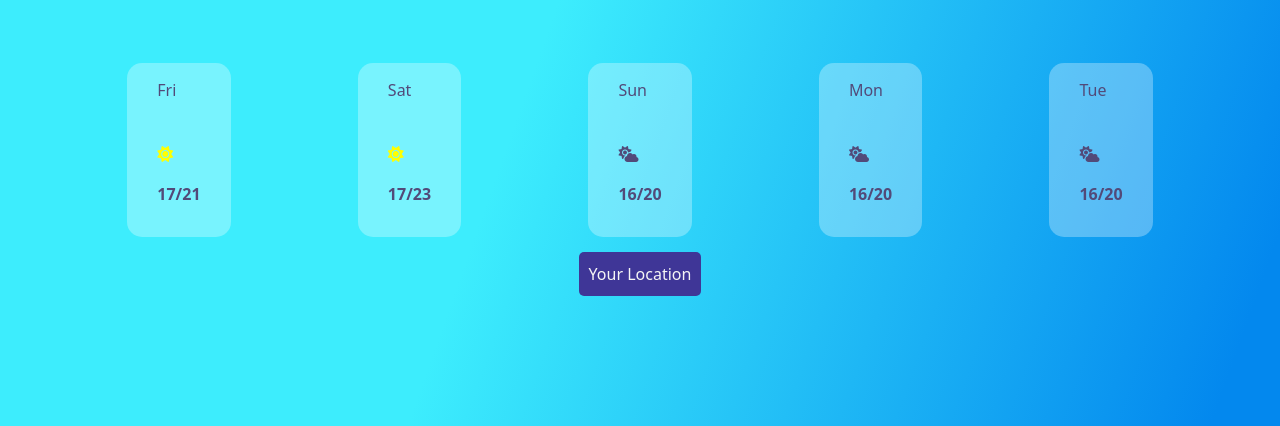
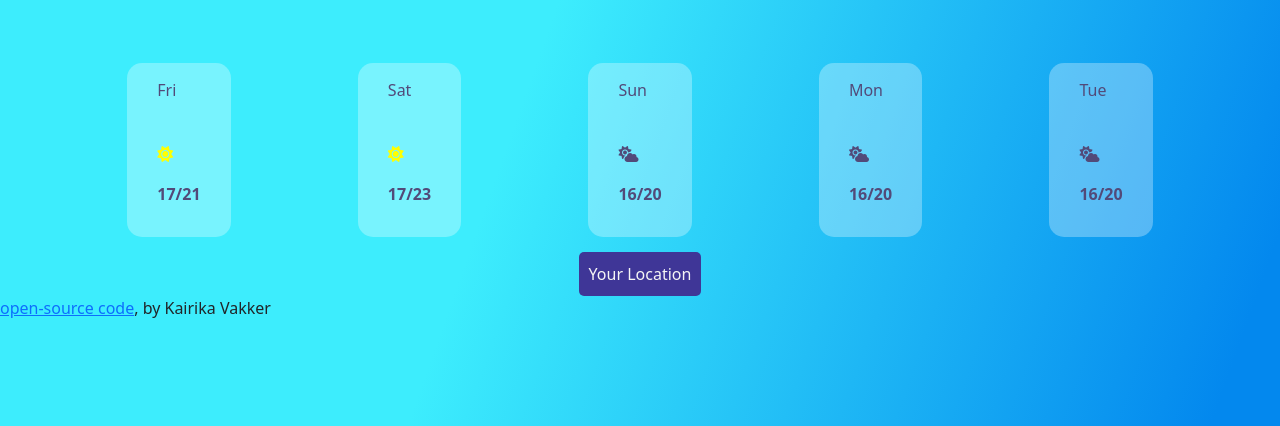
Before and after one commit to kairikadev/weather-plus, a plain HTML site: page index.html in a window 1280 px wide. Shown: the part 374-800 px from the top of the page. Drawn offline with nearby package versions, Linux system fonts and the light colour scheme.

Commit message:
added GitHub link

```diff
--- a/index.html
+++ b/index.html
@@ -79,6 +79,7 @@
 
         </section>
         <button class="location">Your Location</button>
+       <p ><a href="https://github.com/kairikadev/weather-plus">open-source code</a>, by Kairika Vakker</p>
 
      </div>
 
```
